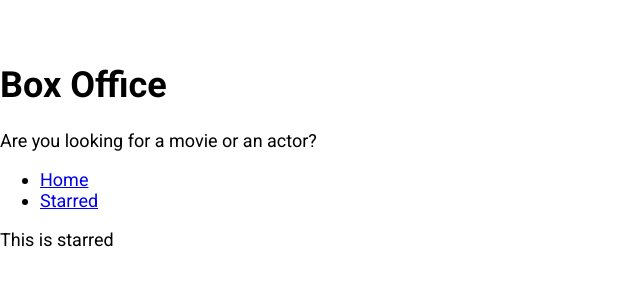
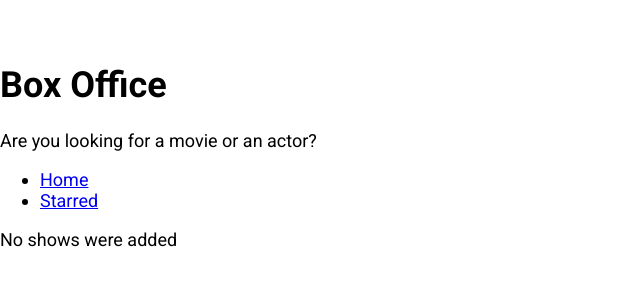
Before and after one commit to sjohnston82/boxoffice, a React (Create React App) app: page /starred in a window 1280 px wide. Shown: the top 300 px of the page, without its empty margins (0-640 px from the left). Built offline with nearby package versions, Linux system fonts and the light colour scheme.

Commit message:
finished starred page

```diff
--- a/src/pages/Starred.js
+++ b/src/pages/Starred.js
@@ -1,10 +1,48 @@
-import React from 'react'
+import React, { useState, useEffect } from 'react'
 import MainPageLayout from '../components/MainPageLayout'
+import ShowGrid from '../components/show/ShowGrid'
+import { apiGet } from '../misc/config'
+import { useShows } from '../misc/custom-hooks'
 
 const Starred = () => {
+
+  const [starred] = useShows()
+
+  const [shows, setShows] = useState(null);
+  const [isLoading, setIsLoading] = useState(true);
+  const [error, setError] = useState(null);
+
+  useEffect(() => {
+
+    if(starred && starred.length > 0) {
+
+      const promises = starred.map(showId => apiGet(`/shows/${showId}`))
+
+      Promise.all(promises)
+        .then(apiData => apiData.map(show => ({ show })))
+        .then(results => {
+        setShows(results)
+        setIsLoading(false)
+      }).catch(err => {
+        setError(err.message)
+        setIsLoading(false)
+      })
+
+    } else {
+      setIsLoading(false);
+    }
+
+
+  }, [starred])
+
+
+
   return (
     <MainPageLayout>
-      This is starred
+      { isLoading && <div>Shows are still loading</div> }
+      { error && <div>Error occureed: {error}</div> }
+      { !isLoading && !shows && <div>No shows were added</div> }
+      { !isLoading && !error && shows && <ShowGrid data={shows} /> }
     </MainPageLayout>
   )
 }
```
Also changed, not shown: 1 other file (tests, documents, lock files or other folders).
